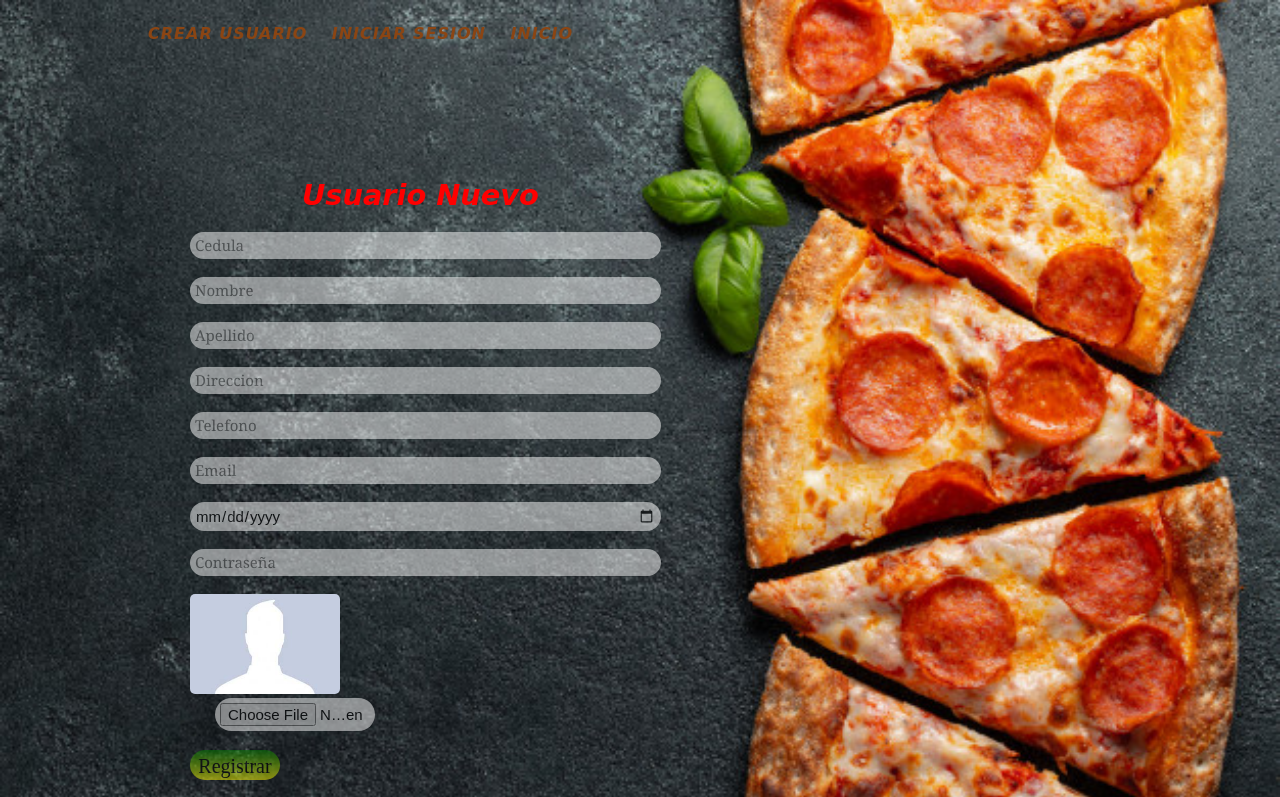
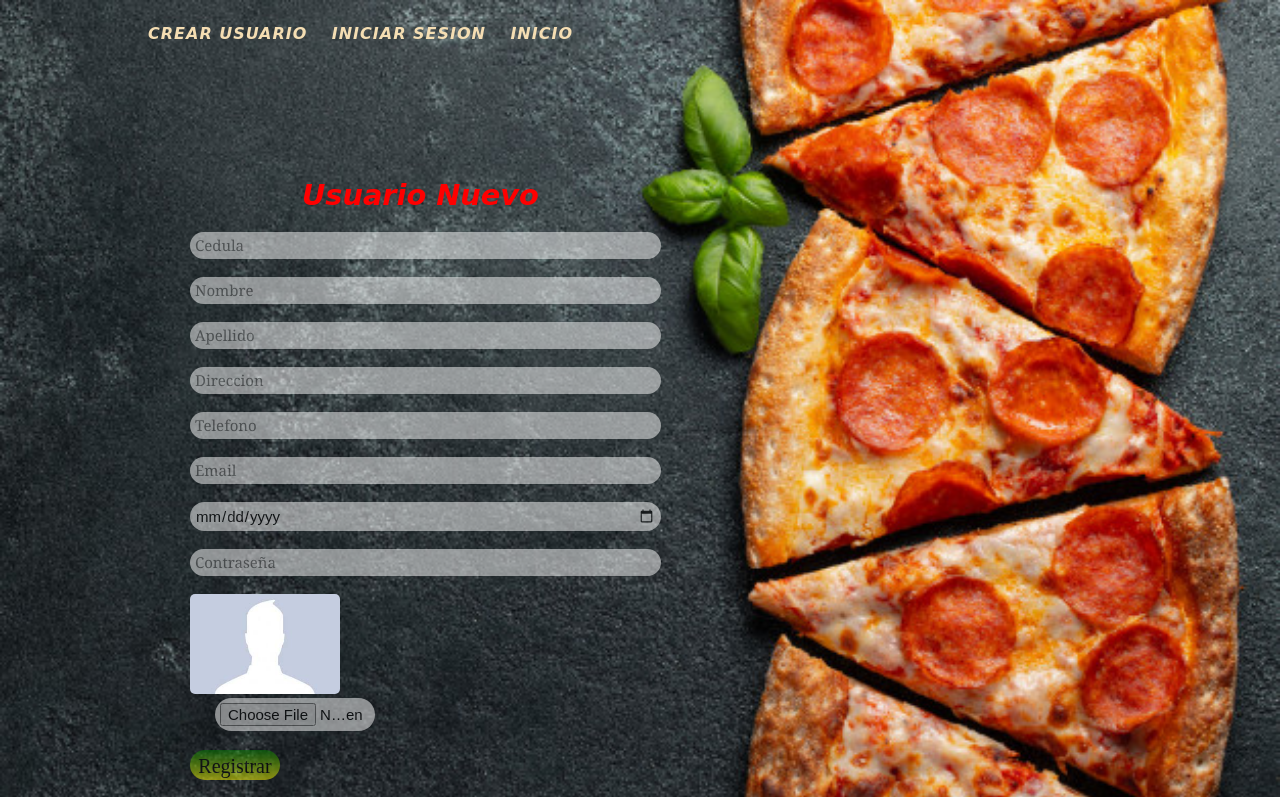
Before and after one commit to xavieerbbc/Proyecto-Interciclo, a PHP site: page /registro/crear_usuario.html in a window 1280 px wide. Shown: the top 797 px of the page. Run offline with PHP 8.4, Linux system fonts and the light colour scheme.

Commit message:
se modifico las cabecera colocando nuevo color  al nav ul li  a

```diff
--- a/Proyecto/login/css/cabecera.css
+++ b/Proyecto/login/css/cabecera.css
@@ -24,7 +24,7 @@ nav ul li {
 }
 
 nav ul li a {
-    color:saddlebrown;
+    color:wheat;
     font-size: 13px;
     text-decoration: none;
     text-transform: uppercase;
```
